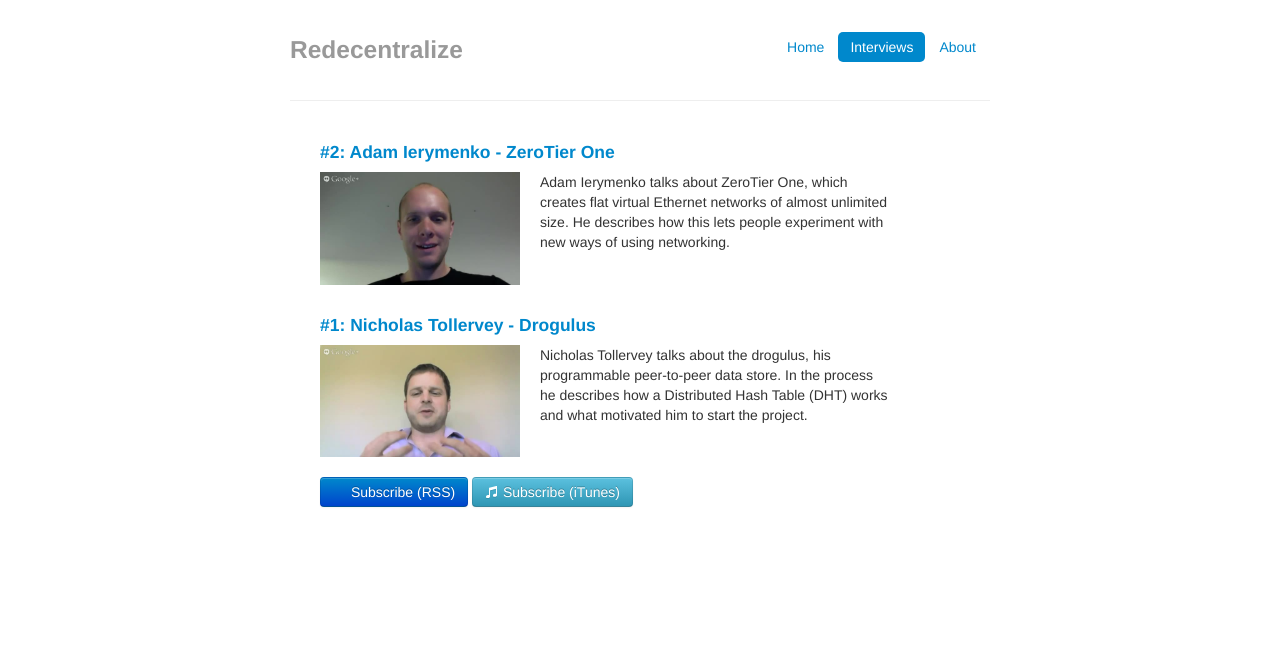
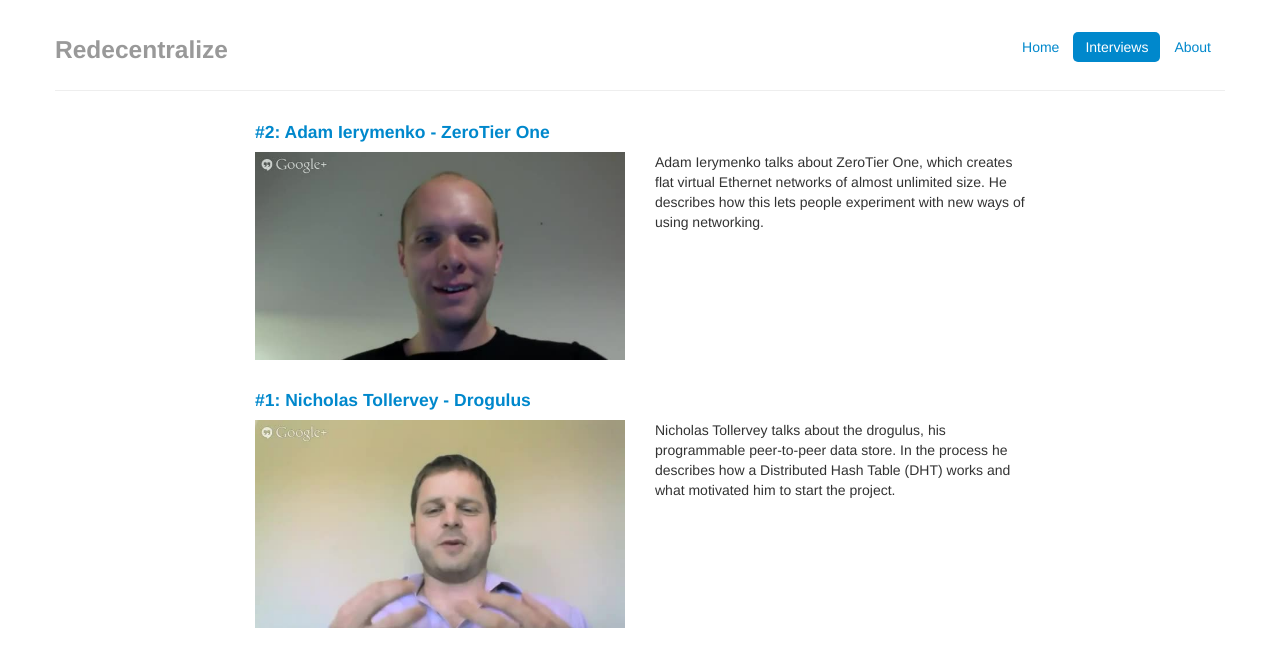
Before and after one commit to redecentralize/redecentralize-website, a Jekyll site: the page built from interviews/index.html, in a window 1280 px wide. Shown: the top 667 px of the page. Built offline with Jekyll 4.4.1, drawn with Linux system fonts in a browser that asks for light colours; nearby versions of some CDN libraries; Markdown is read by kramdown in place of the engine named in the settings.

Commit message:
Change to proper bootstrap responsive rows

```diff
--- a/_layouts/default.html
+++ b/_layouts/default.html
@@ -22,7 +22,7 @@
 
   <body>
 
-    <div class="container-narrow">
+    <div class="container">
 
       <div class="masthead">
         <ul class="nav nav-pills pull-right">
@@ -36,9 +36,6 @@
       <hr>
 
       {{ content }}
-
-      <div class="footer">
-      </div>
 
     </div> <!-- /container -->
 
--- a/about/index.html
+++ b/about/index.html
@@ -4,7 +4,9 @@
 id: about
 ---
 
-<div class="span6">
+<div class="row">
+  <div class="span2"></div>
+  <div class="span8">
 
   <h2>What's this all about?</h2>
 
@@ -30,4 +32,5 @@
   You can email us at <a href="mailto:hello@redecentralize.org">hello@redecentralize.org</a>.
   </p>
 
+  <div class="span2"></div>
 </div>
--- a/index.html
+++ b/index.html
@@ -4,6 +4,7 @@
 id: index
 ---
 
+<div class="container-narrow">
   <div class="jumbotron">
     <h1>Quietly, some geeks are decentralizing the net. Again.</h1>
     <p class="lead">Who are they? Why are they doing it? What new technologies are they using?
--- a/interviews/index.html
+++ b/interviews/index.html
@@ -6,17 +6,22 @@
 
 {% for post in site.posts %}
 
-<div class="span6" style="padding-bottom: 20px">
-  <h4><a href="{{ post.url }}">{{ post.title }}</a></h4>
-  <p>
-  <a href="{{ post.url }}"><img width="200px" style="float: left; padding-right: 20px" src="{{ post.poster }}"></a>
-  {{ post.summary }}
-  </p>
+<div class="row">
+  <div class="span2"></div>
+  <div class="span8">
+    <h4><a href="{{ post.url }}">{{ post.title }}</a></h4>
+  </div>
+  <div class="span2"></div>
+</div>
+<div class="row" style="padding-bottom: 20px">
+  <div class="span2"></div>
+  <div class="span4">
+    <a href="{{ post.url }}"><img src="{{ post.poster }}"></a>
+  </div>
+  <div class="span4">
+    {{ post.summary }}
+  </div>
+  <div class="span2"></div>
 </div>
 
 {% endfor %}
-
-<div class="span6">
-<a class="btn btn-primary" href="/podcast/feed.rss"><i class="icon-rss icon-white"></i> Subscribe (RSS)</a>
-<a class="btn btn-info" href="https://itunes.apple.com/gb/podcast/redecentralize/id675823747"><i class="icon-music icon-white"></i> Subscribe (iTunes)</a>
-</div>
```
Also changed, not shown: _layouts/post.html (+11 -3 lines), 1 other file. Lines whose indentation alone changed are shown as unchanged.
